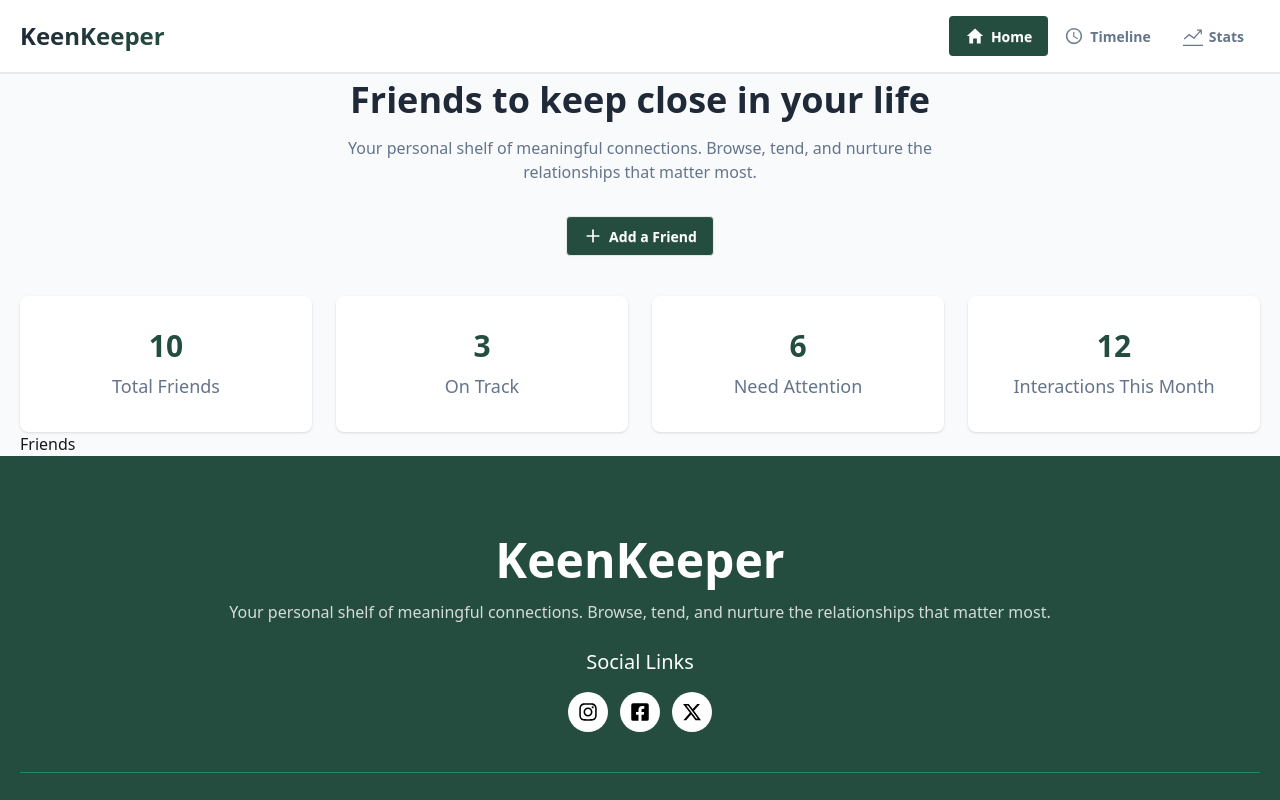
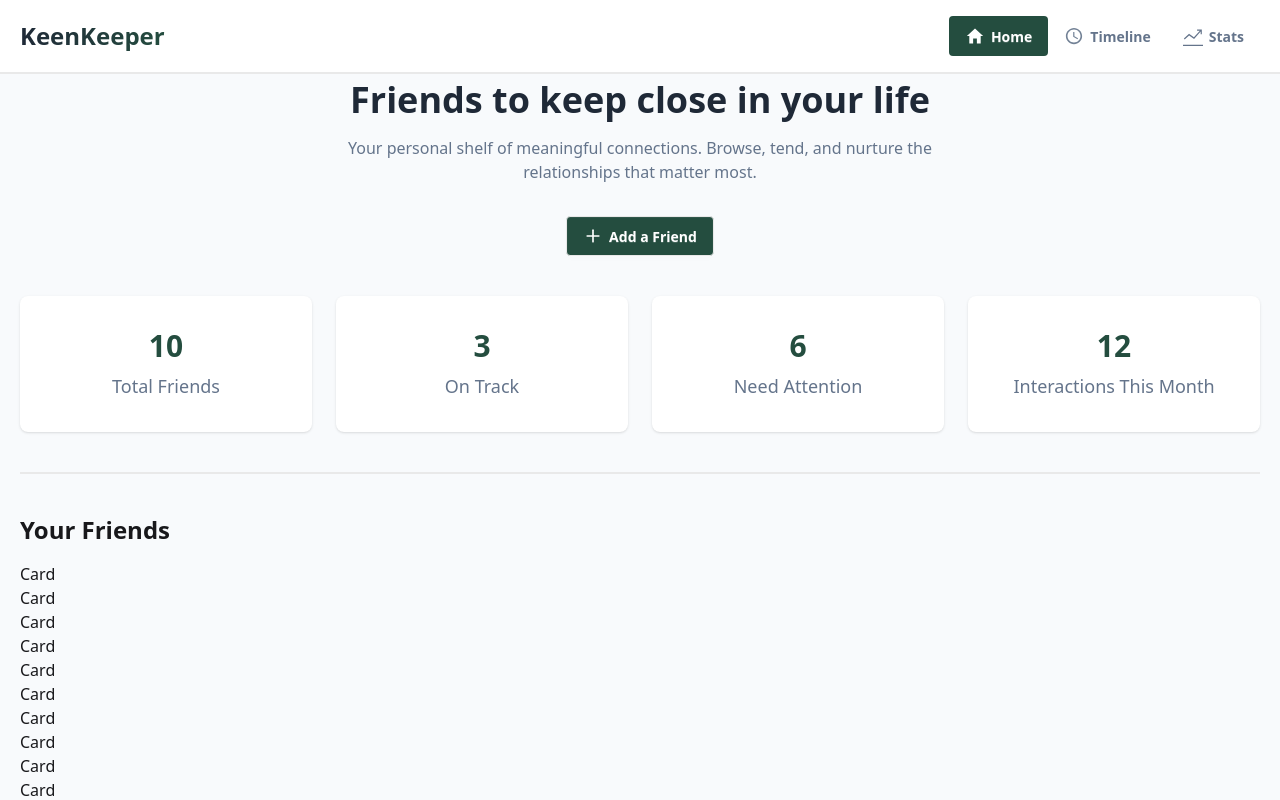
Before and after one commit to nayon-kumar/keen-keeper, a Next.js app: page / in a window 1280 px wide. Shown: the top 800 px of the page. Built offline with nearby package versions, Linux system fonts and the light colour scheme.

Commit message:
Friend card design started

```diff
--- /dev/null
+++ b/public/friends.json
@@ -0,0 +1,146 @@
+[
+  {
+    "id": 1,
+    "name": "Arif Hossain",
+    "picture": "https://i.ibb.co.com/MDtm660b/Ellipse-1.png",
+    "email": "arif.hossain@gmail.com",
+    "days_since_contact": 18,
+    "status": "overdue",
+    "tags": ["university", "close friend"],
+    "bio": "We studied CSE together. Loves competitive programming and cricket.",
+    "goal": 14,
+    "next_due_date": "2026-04-10"
+  },
+  {
+    "id": 2,
+    "name": "Nusrat Jahan",
+    "picture": "https://i.ibb.co.com/RGXwMmSJ/Ellipse-1-1.png",
+    "email": "nusrat.jahan@gmail.com",
+    "days_since_contact": 12,
+    "status": "almost due",
+    "tags": ["school", "best friend"],
+    "bio": "School friend who enjoys photography and traveling.",
+    "goal": 14,
+    "next_due_date": "2026-04-16"
+  },
+  {
+    "id": 3,
+    "name": "Tanvir Ahmed",
+    "picture": "https://i.ibb.co.com/cS2TC4cc/Ellipse-1-2.png",
+    "email": "tanvir.ahmed@gmail.com",
+    "days_since_contact": 5,
+    "status": "on-track",
+    "tags": ["gym", "fitness"],
+    "bio": "Gym partner who motivates me to stay consistent and healthy.",
+    "goal": 10,
+    "next_due_date": "2026-04-20"
+  },
+  {
+    "id": 4,
+    "name": "Sadia Rahman",
+    "picture": "https://i.ibb.co.com/Y4TykDnw/Ellipse-1-3.png",
+    "email": "sadia.rahman@gmail.com",
+    "days_since_contact": 20,
+    "status": "overdue",
+    "tags": ["work", "colleague"],
+    "bio": "Worked together on a startup project. Very creative and hardworking.",
+    "goal": 15,
+    "next_due_date": "2026-04-08"
+  },
+  {
+    "id": 5,
+    "name": "Rakib Hasan",
+    "picture": "https://i.ibb.co.com/8FyK7Xp/Ellipse-1-4.png",
+    "email": "rakib.hasan@gmail.com",
+    "days_since_contact": 13,
+    "status": "almost due",
+    "tags": ["neighbor", "childhood"],
+    "bio": "Childhood friend from my neighborhood. We used to play football together.",
+    "goal": 14,
+    "next_due_date": "2026-04-15"
+  },
+  {
+    "id": 6,
+    "name": "Mehedi Hasan",
+    "picture": "https://i.ibb.co.com/KgCcv4f/Ellipse-1-5.png",
+    "email": "mehedi.hasan@gmail.com",
+    "days_since_contact": 3,
+    "status": "on-track",
+    "tags": ["developer", "tech"],
+    "bio": "Frontend developer friend. We share ideas about React and Next.js.",
+    "goal": 10,
+    "next_due_date": "2026-04-22"
+  },
+  {
+    "id": 7,
+    "name": "Farzana Akter",
+    "picture": "https://i.ibb.co.com/zVQsMvC7/Ellipse-1-6.png",
+    "email": "farzana.akter@gmail.com",
+    "days_since_contact": 16,
+    "status": "overdue",
+    "tags": ["university", "project partner"],
+    "bio": "We completed several university projects together. Great team player.",
+    "goal": 14,
+    "next_due_date": "2026-04-11"
+  },
+  {
+    "id": 8,
+    "name": "Imran Kabir",
+    "picture": "https://i.ibb.co.com/G3C8vfTd/Ellipse-1-7.png",
+    "email": "imran.kabir@gmail.com",
+    "days_since_contact": 9,
+    "status": "on-track",
+    "tags": ["football", "sports"],
+    "bio": "Weekend football buddy. Always energetic and fun to hang out with.",
+    "goal": 12,
+    "next_due_date": "2026-04-18"
+  },
+  {
+    "id": 9,
+    "name": "Shamima Sultana",
+    "picture": "https://i.ibb.co.com/G4T0ZhqL/Ellipse-1-8.png",
+    "email": "shamima.sultana@gmail.com",
+    "days_since_contact": 14,
+    "status": "almost due",
+    "tags": ["family friend"],
+    "bio": "Family friend who loves cooking and sharing new recipes.",
+    "goal": 14,
+    "next_due_date": "2026-04-14"
+  },
+  {
+    "id": 10,
+    "name": "Hasib Chowdhury",
+    "picture": "https://i.ibb.co.com/DP4zxnBW/Ellipse-1-9.png",
+    "email": "hasib.chowdhury@gmail.com",
+    "days_since_contact": 2,
+    "status": "on-track",
+    "tags": ["gaming", "online friend"],
+    "bio": "Met through online gaming. We often play Valorant together.",
+    "goal": 7,
+    "next_due_date": "2026-04-19"
+  },
+  {
+    "id": 11,
+    "name": "Mariam Khan",
+    "picture": "https://i.ibb.co.com/ffM44wp/Ellipse-1-10.png",
+    "email": "mariam.khan@gmail.com",
+    "days_since_contact": 17,
+    "status": "overdue",
+    "tags": ["internship", "mentor"],
+    "bio": "Met during internship. She guided me a lot in my early career.",
+    "goal": 14,
+    "next_due_date": "2026-04-09"
+  },
+  {
+    "id": 12,
+    "name": "Zahid Islam",
+    "picture": "https://i.ibb.co.com/8gWwLKN6/Ellipse-1-11.png",
+    "email": "zahid.islam@gmail.com",
+    "days_since_contact": 11,
+    "status": "almost due",
+    "tags": ["travel", "adventure"],
+    "bio": "Travel buddy. We love exploring new places across Bangladesh.",
+    "goal": 14,
+    "next_due_date": "2026-04-17"
+  }
+]
--- a/src/components/Home/Friends.jsx
+++ b/src/components/Home/Friends.jsx
@@ -1,10 +1,25 @@
-import React from "react";
+import { use } from "react";
 import MyContainer from "../Shared/MyContainer";
+import FriendCard from "@/ui/FriendCard";
+
+const friendsPromise = fetch("http://localhost:3000/friends.json").then((res) =>
+  res.json(),
+);
 
 const Friends = () => {
+  const friends = use(friendsPromise);
+
+  console.log(friends);
   return (
     <MyContainer>
-      <p>Friends</p>
+      <div className="mt-10 border-t-2 border-[#E9E9E9] pt-10">
+        <h3 className="font-semibold text-2xl">Your Friends</h3>
+      </div>
+      <div className="mt-4">
+        {friends.map((friend, index) => (
+          <FriendCard key={index} friend={friend} />
+        ))}
+      </div>
     </MyContainer>
   );
 };
--- /dev/null
+++ b/src/ui/FriendCard.jsx
@@ -0,0 +1,11 @@
+import React from "react";
+
+const FriendCard = () => {
+  return (
+    <div>
+      <p>Card</p>
+    </div>
+  );
+};
+
+export default FriendCard;
```
